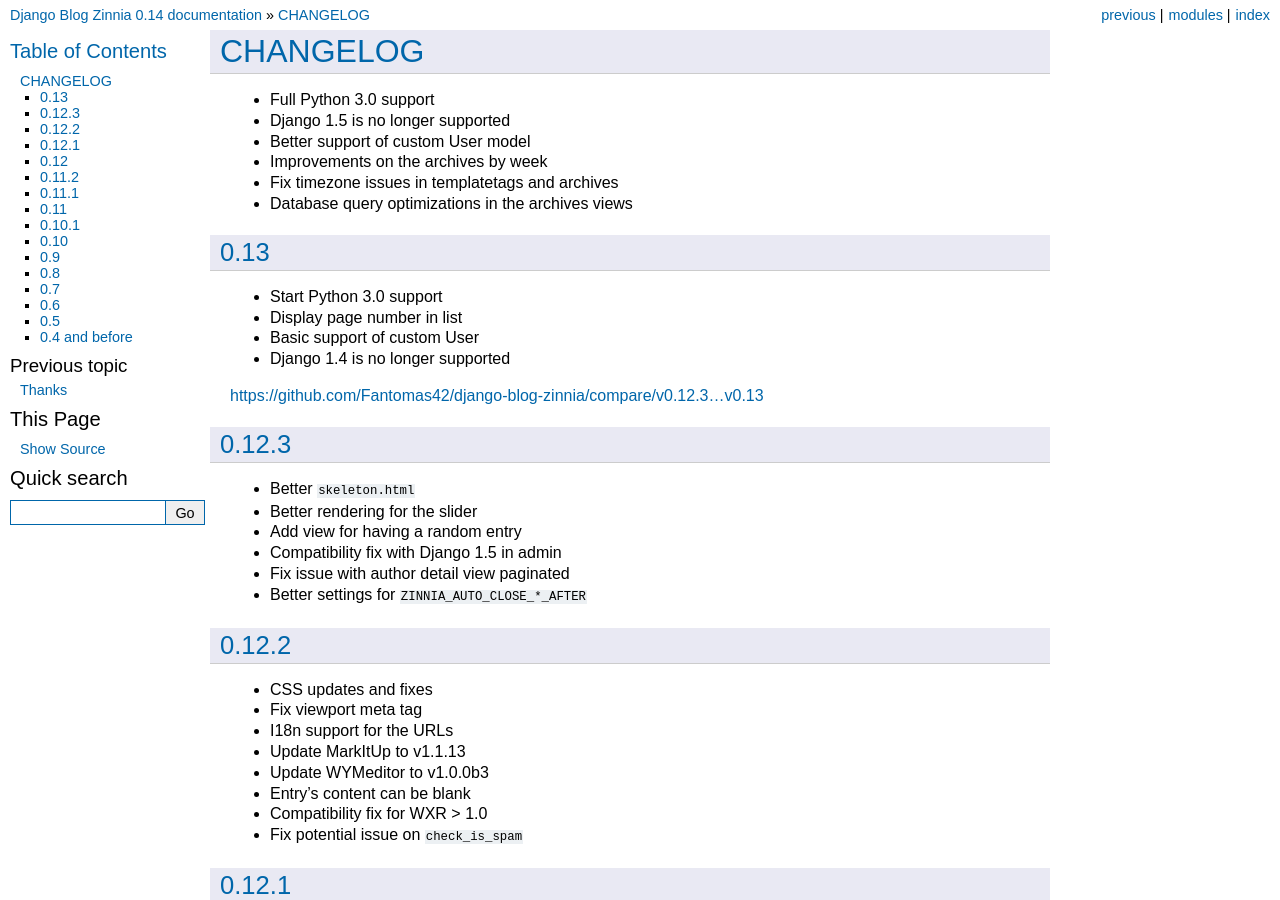
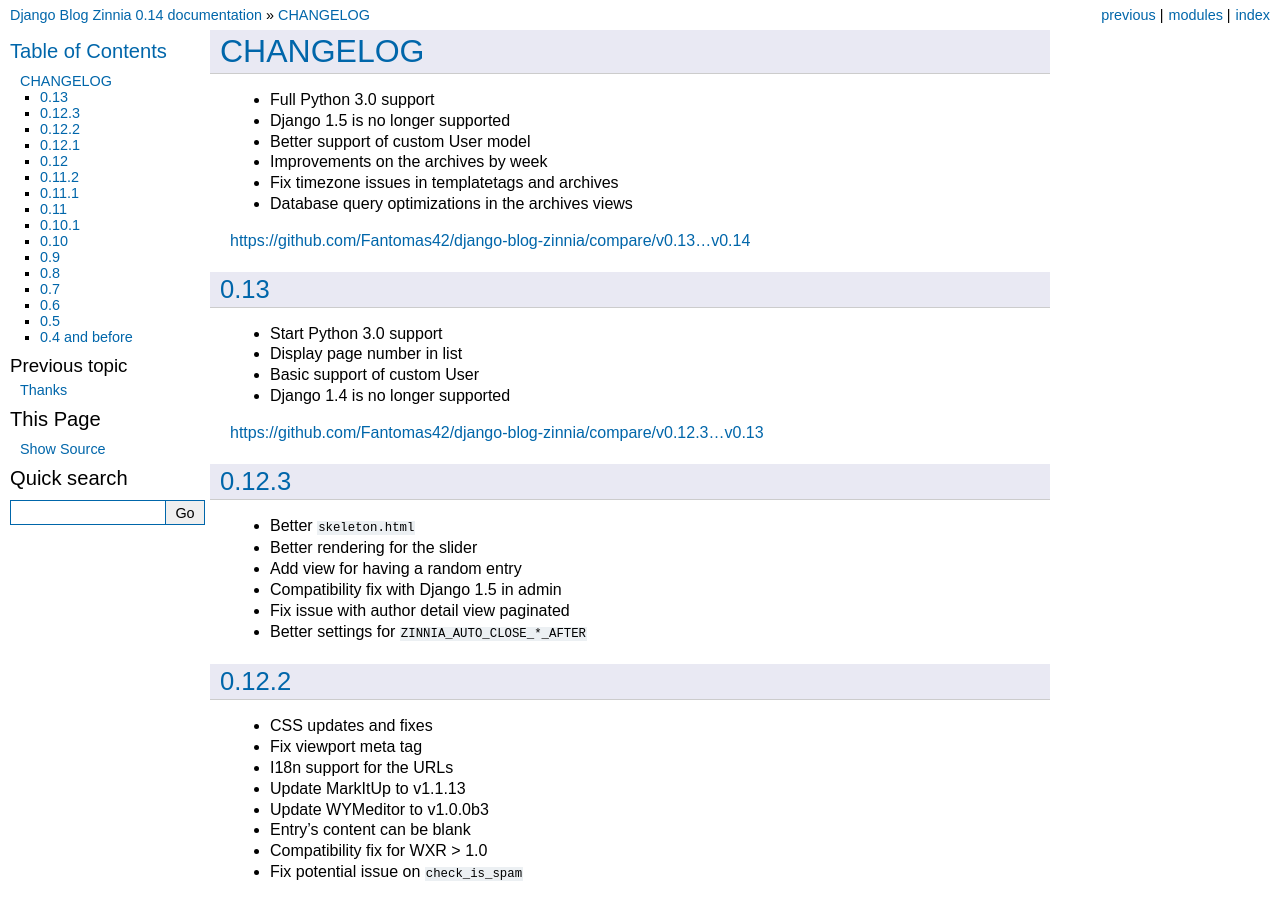
Before and after one commit to Fantomas42/django-blog-zinnia, a Sphinx documentation site: the page built from docs/notes/changelog.rst, in a window 1280 px wide and 900 px high. Built offline with Sphinx 7.4.7, drawn with Linux system fonts in a browser that asks for light colours; some of the changed lines change nothing that is shown.

Commit message:
Add comparison link between v0.13 and v0.14

```diff
--- a/docs/notes/changelog.rst
+++ b/docs/notes/changelog.rst
@@ -7,6 +7,8 @@
 * Improvements on the archives by week
 * Fix timezone issues in templatetags and archives
 * Database query optimizations in the archives views
+
+https://github.com/Fantomas42/django-blog-zinnia/compare/v0.13...v0.14
 
 0.13
 ----
```
